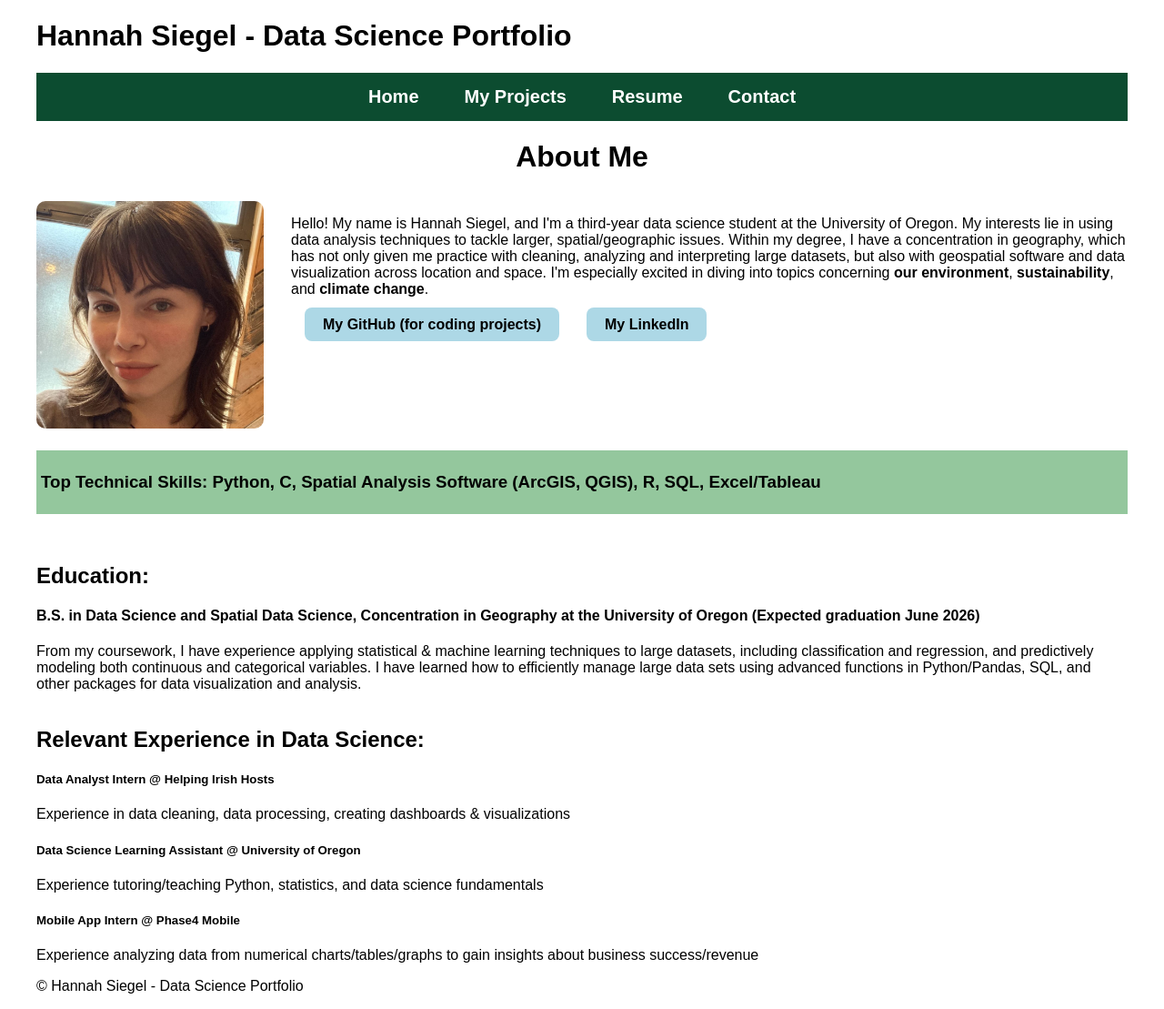
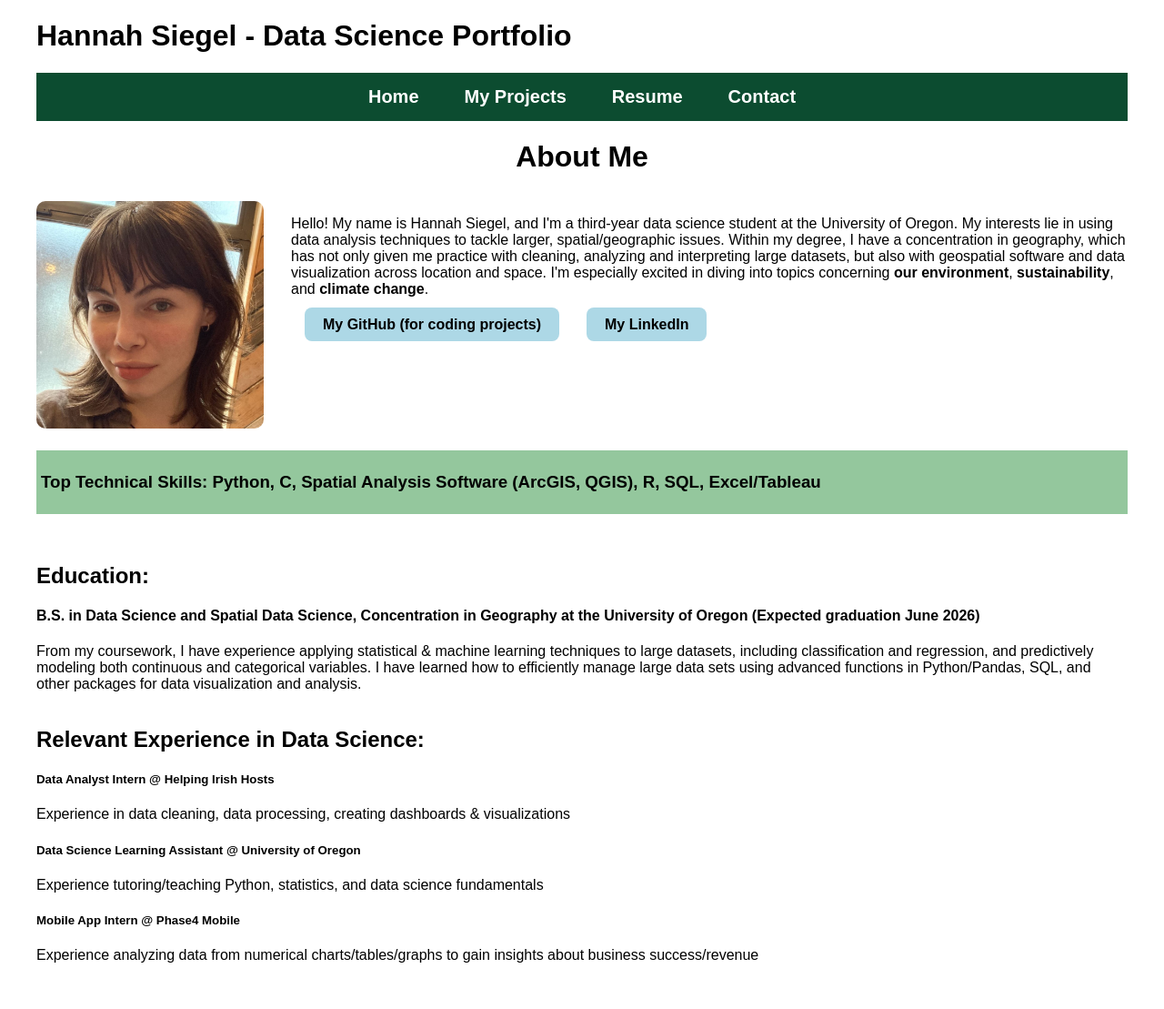
Before and after one commit to siegelhannah/portfolio, a Jekyll site: the page built from index.md, in a window 1280 px wide and 1109 px high. Shown: the whole window at 91% size. Built offline with Jekyll 4.4.1, drawn with Linux system fonts in a browser that asks for light colours.

Commit message:
Update default.html

```diff
--- a/_layouts/default.html
+++ b/_layouts/default.html
@@ -112,8 +112,5 @@
     {% endif %}
     {{ content }}
   </main>
-  <footer>
-    <p>© {{ site.title }}</p>
-  </footer>
 </body>
 </html>
```
